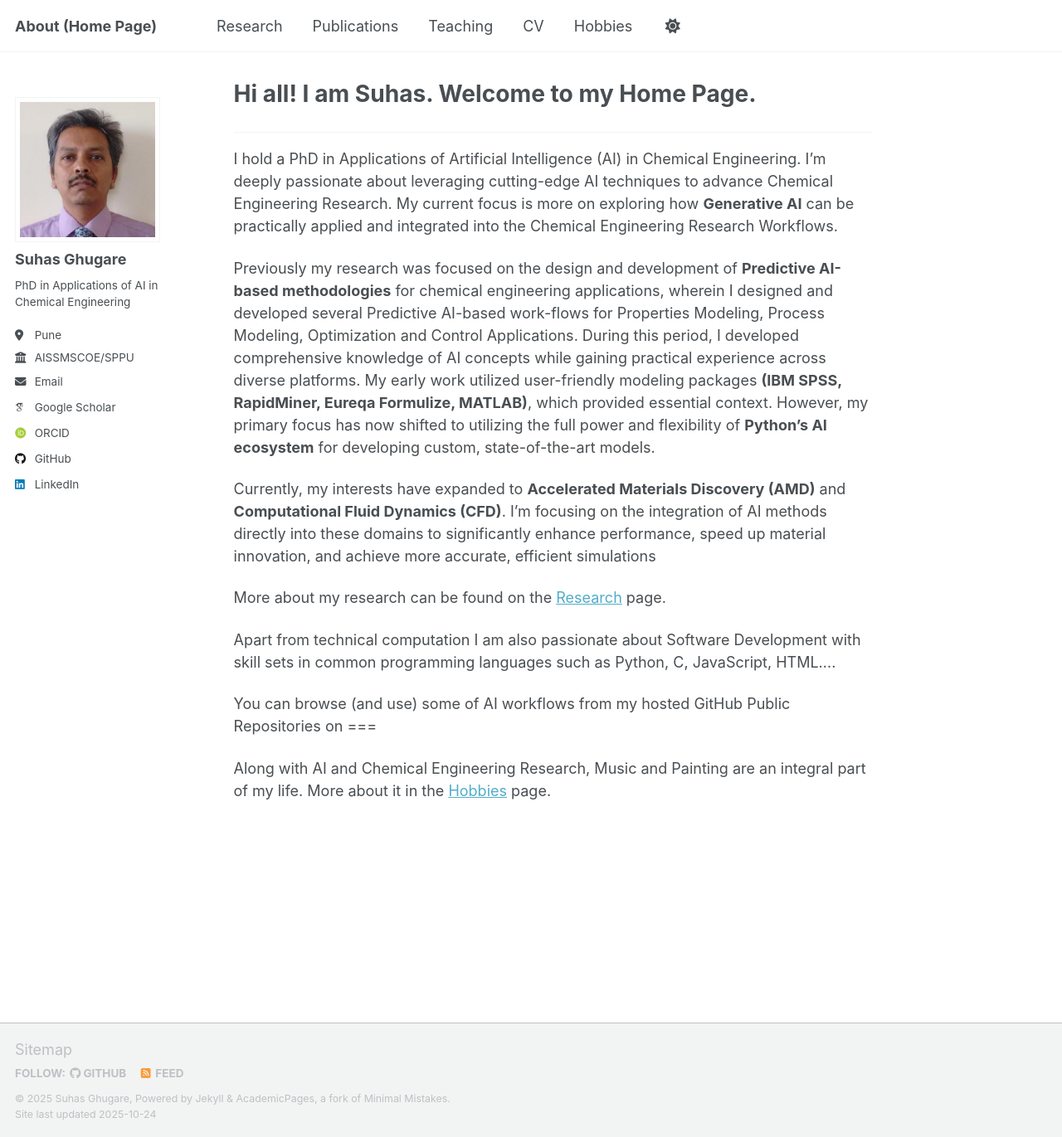
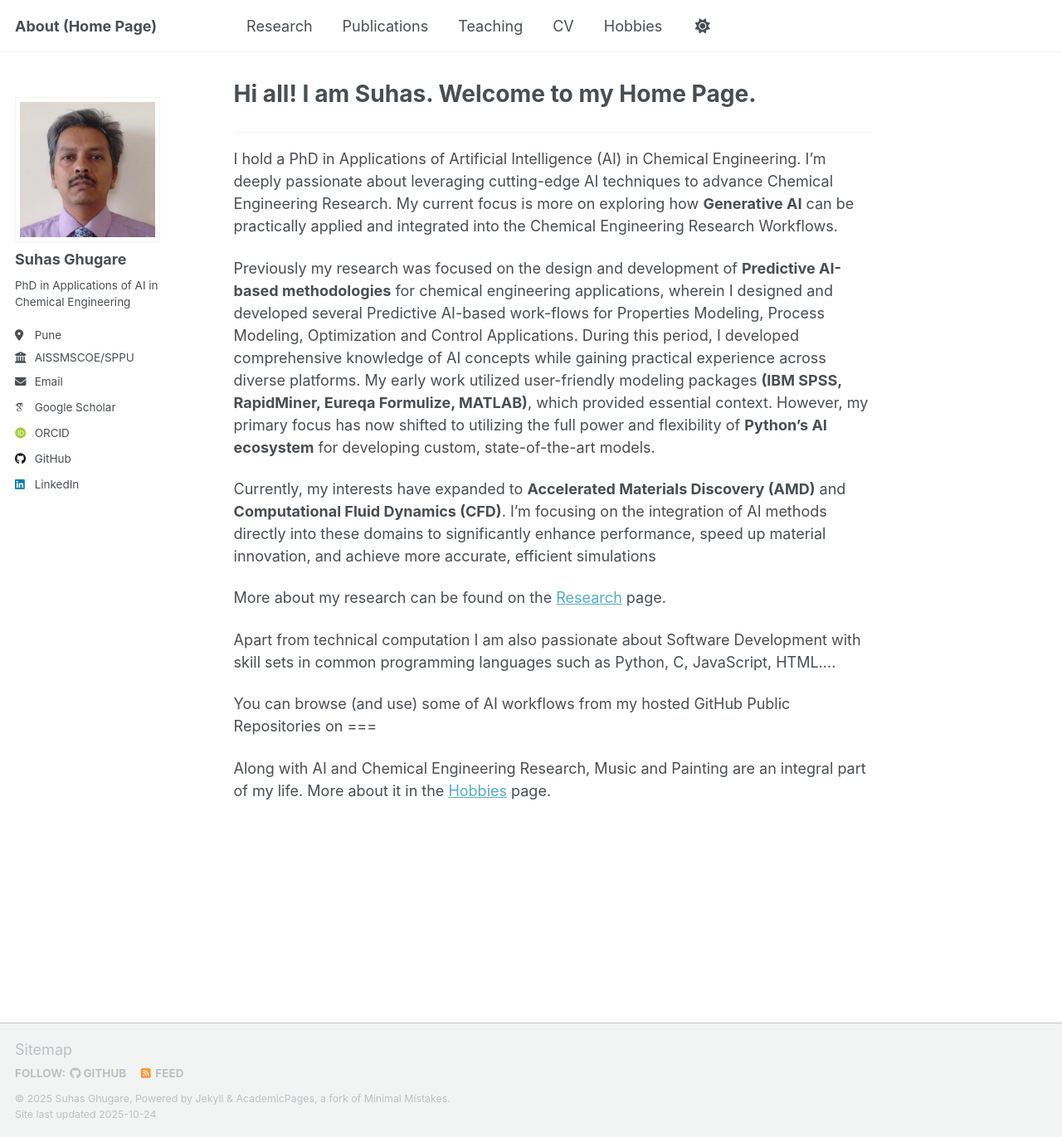
Before and after one commit to suhasghugare/suhasghugare.github.io, a Jekyll site: the page built from _pages/about.md, in a window 1280 px wide and 1371 px high. Shown: the whole window at 83% size. Built offline with Jekyll 4.4.1, drawn with Linux system fonts in a browser that asks for light colours; some web fonts are replaced; a script that is not in the unit is left out.

Commit message:
Update _masthead.scss

```diff
--- a/_sass/layout/_masthead.scss
+++ b/_sass/layout/_masthead.scss
@@ -61,7 +61,7 @@
   white-space: nowrap;
 
   &--lg {
-    padding-right: 2em;
+    padding-right: 4em;
     font-weight: 700;
   }
 }
```
